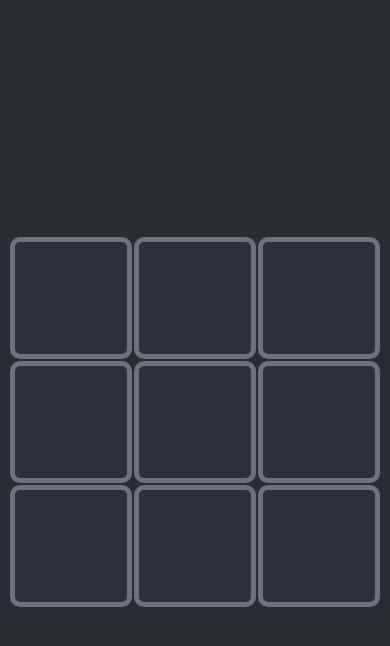
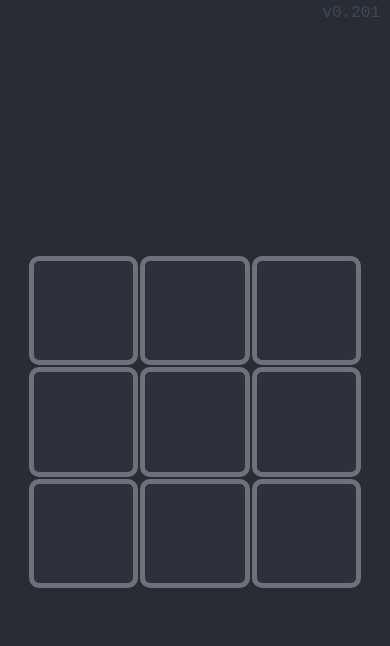
Before and after one commit to jazz-it/tic-tac-toe-ts, a React (Create React App) app: page / in a window 390 px wide. Shown: the top 646 px of the page. Built offline with nearby package versions, Linux system fonts and the light colour scheme.

Commit message:
Add responsiveness, sound effects and fixing bugs

```diff
--- a/package.json
+++ b/package.json
@@ -44,7 +44,6 @@
     ]
   },
   "devDependencies": {
-    "@types/testing-library__jest-dom": "^5.14.5",
     "gh-pages": "^4.0.0"
   }
 }
--- a/public/index.html
+++ b/public/index.html
@@ -24,11 +24,12 @@
       work correctly both with client-side routing and a non-root public URL.
       Learn how to configure a non-root public URL by running `npm run build`.
     -->
-    <title>React App</title>
+    <title>Tic-Tac-Toe in React-TypeScript</title>
   </head>
   <body>
     <noscript>You need to enable JavaScript to run this app.</noscript>
     <div id="root"></div>
+    <div id="version">v0.201</div>
     <!--
       This HTML file is a template.
       If you open it directly in the browser, you will see an empty page.
--- a/src/App.css
+++ b/src/App.css
@@ -43,12 +43,12 @@ td {
   color: rgb(255, 255, 255);
   border: 5px solid rgb(110, 113, 121);
   border-radius: 10px;
-  width: 110px;
-  height: 110px;
-  line-height: 110px;
+  width: 20vmin; /* 20% of the viewport width */
+  height: 20vmin; /* 20% of the viewport height */
+  line-height: 20vmin;
   /* transform: scaleY(1.1); /* adjust the line-height */
   text-align: center;
-  font-size: 90px;
+  font-size: 16vmin;
   border-spacing: 5px;
   background: rgb(44, 49, 60);
 }
@@ -88,6 +88,10 @@ td {
   animation: timeout 5s linear forwards;
 }
 
+.message-box:before {
+  background-color: rgb(83, 83, 83);
+}
+
 .message-box.o:before {
   background-color: rgb(98, 150, 119);
 }
@@ -124,6 +128,15 @@ td {
 
 .winner.x-color {
   color: rgb(177, 50, 101);
+}
+
+#version {
+  position: fixed;
+  top: 0;
+  right: 0;
+  font-family: monospace, monospace;
+  color: rgb(64, 71, 84);
+  padding: 4px 10px;
 }
 
 @keyframes App-logo-spin {
@@ -171,3 +184,21 @@ td {
     width: 0;
   }
 }
+
+@media screen and (max-width: 500px) {
+  td {
+    width: 33vw; /* 33% of the viewport width */
+    height: 33vw; /* 33% of the viewport width */
+    line-height: 33vw;
+    font-size: 25vw;
+    }
+}
+
+@media screen and (max-width: 800px) {
+  td {
+    width: 25vw; /* 27% of the viewport width */
+    height: 25vw; /* 27% of the viewport width */
+    line-height: 25vw;
+    font-size: 20vw;
+  }
+}
--- a/src/App.tsx
+++ b/src/App.tsx
@@ -3,10 +3,10 @@ import './App.css';
 
 class App extends Component {
   componentDidMount() {
+    console.log("componentDidMount");
     const game = new TicTacToe();
     game.init();
   }
-
   render() {
     return (
       <div className="App">
@@ -42,9 +42,12 @@ class TicTacToe {
   cells: NodeListOf<HTMLTableCellElement>;
   gameOver: boolean;
   winningCells: [number, number][];
+  audio: HTMLAudioElement;
 
   private isClicked: boolean;
   private cellClicked = false;
+  private shouldReset = false;
+  private timeoutId: any;
 
   constructor() {
     // Initialize board
@@ -58,11 +61,16 @@ class TicTacToe {
     this.gameOver = false;
     this.isClicked = false;
     this.winningCells = [];
+    this.audio = new Audio();
   }
 
   public init() {
     for (let i = 0; i < this.cells.length; i++) {
       this.cells[i].addEventListener('click', (event) => {
+        console.log("init EventListener: entered!");
+        if (this.gameOver) {
+          return;
+        }
         const row = Math.floor(i / 3);
         const col = i % 3;
         this.play(row, col);
@@ -71,7 +79,7 @@ class TicTacToe {
   }
 
   private showMessage(message: string, winner?: string) {
-    if(!messageDisplayed){
+    if (!messageDisplayed) {
         const messageBox = document.createElement('div');
         messageBox.textContent = message;
         messageBox.classList.add('message-box');
@@ -84,13 +92,16 @@ class TicTacToe {
         okButton.textContent = 'OK';
         okButton.classList.add('ok-button');
         okButton.addEventListener('click', () => {
+            console.log("showMessage EventListener: entered!");
             messageBox.classList.remove("show");
             messageBox.classList.add("hide");
-          setTimeout(()=>{
+            // okButton.removeEventListener('click', this.audio.play);
+            setTimeout(() => {
                 messageBox.remove();
                 this.reset();
                 messageDisplayed = false;
-          },500);
+                clearTimeout(this.timeoutId);
+            }, 500);
         });
         messageBox.appendChild(okButton);
         document.body.appendChild(messageBox);
@@ -98,20 +109,22 @@ class TicTacToe {
         requestAnimationFrame(() => {
             messageBox.classList.add("show");
         });
-        setTimeout(() => {
+        this.timeoutId = setTimeout(() => {
             messageBox.classList.remove("show");
             messageBox.classList.add("hide");
-          setTimeout(()=>{
+            setTimeout(() => {
                 messageBox.remove();
                 this.reset();
                 messageDisplayed = false;
-          },500);
+            }, 500);
         }, 5000);
     }
   }
 
   private play(i: number, j: number) {
+    console.log("play: entered");
     if (this.gameOver || this.board[i][j] !== '') {
+      console.log("play: forced exit");
       return;
     }
     const cell = this.cells[i * 3 + j];
@@ -124,22 +137,69 @@ class TicTacToe {
     }
     cell.classList.add('played');
     // Check for game over
-    const win = this.checkForWin();
-    if (win) {
+    const winningCells = this.checkForWin();
+    if (winningCells.length > 0) {
+      if (winningCells.length > 3) {
+        // After the first win, the audio object is initialized and starts playing in the setTimeout function,
+        // and a new audio object is created and starts playing before the first audio object finishes playing.
+        if (this.audio) {
+          this.audio.pause();
+          this.audio.currentTime = 0;
+        }
+        this.audio.src = "https://cdn.pixabay.com/download/audio/2022/03/15/audio_a0fb2198ef.mp3?filename=winner-bell-game-show-91932.mp3";
+      } else {
+        let winningSong = ["https://cdn.pixabay.com/download/audio/2021/08/04/audio_a233a6ff22.mp3?filename=level-win-6416.mp3",
+          "https://cdn.pixabay.com/download/audio/2021/08/04/audio_12b0c7443c.mp3?filename=success-fanfare-trumpets-6185.mp3",
+          "https://cdn.pixabay.com/download/audio/2021/08/04/audio_a5fa3caf34.mp3?filename=good-6081.mp3",
+          "https://cdn.pixabay.com/download/audio/2022/03/19/audio_1d15b2dd20.mp3?filename=winbanjo-96336.mp3",
+          "https://cdn.pixabay.com/download/audio/2022/03/19/audio_9fcb0e42c2.mp3?filename=windoot-96335.mp3",
+          "https://cdn.pixabay.com/download/audio/2022/03/10/audio_e4dc860bc2.mp3?filename=winmutedguitar-39644.mp3",
+          "https://cdn.pixabay.com/download/audio/2022/03/15/audio_98ebf54723.mp3?filename=win-87020.mp3",
+          "https://cdn.pixabay.com/download/audio/2022/03/10/audio_f211cbbc55.mp3?filename=mission-success-41211.mp3",
+          "https://cdn.pixabay.com/download/audio/2022/03/15/audio_9dd36d9f22.mp3?filename=yay-92370.mp3",
+          "https://cdn.pixabay.com/download/audio/2022/03/10/audio_7cf6c8ec73.mp3?filename=winfretless-39643.mp3"];
+        let randomNumber = Math.floor(Math.random() * winningSong.length);
+        // After the first win, the audio object is initialized and starts playing in the setTimeout function,
+        // and a new audio object is created and starts playing before the first audio object finishes playing.
+        this.audio.src = winningSong[randomNumber];
         this.setWinningCells(this.winningCells);
         this.showMessage(`Player ${this.player} wins!`, this.player);
         this.gameOver = true;
+        this.audio.volume = 0;
+        this.audio.pause();
+        this.audio.currentTime = 0;
+        //Avoid the Promise Error - hack
+        setTimeout(() => {
+          this.audio.volume = 0.8;
+          this.audio.play();
+        }, 150);
+      }
       return;
     } else if (this.checkForTie()) {
+      this.audio.src = "https://cdn.pixabay.com/download/audio/2022/03/10/audio_fd5890b345.mp3?filename=error-2-36058.mp3";
       this.showMessage('Tie game!');
       this.gameOver = true;
+      this.audio.volume = 0;
+      this.audio.pause();
+      //Avoid the Promise Error - hack
+      setTimeout(() => {
+        this.audio.volume = 0.8;
+        this.audio.play();
+      }, 150);
       return;
     } else {
       // Switch players
+      this.audio.src = "https://cdn.pixabay.com/download/audio/2022/03/15/audio_f746cb8177.mp3?filename=cork-85200.mp3";
       this.player = this.player === 'X' ? 'O' : 'X';
+      this.audio.volume = 0;
+      this.audio.pause();
+      //Avoid the Promise Error - hack
+      setTimeout(() => {
+        this.audio.volume = 0.8;
+        this.audio.play();
+      }, 150);
     }
   }
-
   private setWinningCells(winningCells: [number, number][]) {
     for (let i = 0; i < winningCells.length; i++) {
         const [row, col] = winningCells[i];
@@ -153,24 +213,20 @@ class TicTacToe {
     for (let i = 0; i < 3; i++) {
       if (this.board[i][0] === this.player && this.board[i][1] === this.player && this.board[i][2] === this.player) {
         this.winningCells.push([i, 0], [i, 1], [i, 2]);
-        return true;
       }
     }
     for (let j = 0; j < 3; j++) {
       if (this.board[0][j] === this.player && this.board[1][j] === this.player && this.board[2][j] === this.player) {
         this.winningCells.push([0, j], [1, j], [2, j]);
-        return true;
       }
     }
     if (this.board[0][0] === this.player && this.board[1][1] === this.player && this.board[2][2] === this.player) {
       this.winningCells.push([0, 0], [1, 1], [2, 2]);
-      return true;
     }
     if (this.board[0][2] === this.player && this.board[1][1] === this.player && this.board[2][0] === this.player) {
       this.winningCells.push([0, 2], [1, 1], [2, 0]);
-      return true;
     }
-    return false;
+    return this.winningCells;
   }
 
   private checkForTie() {
@@ -181,20 +237,22 @@ class TicTacToe {
             }
         }
     }
-    if (!this.gameOver) {
-      this.gameOver = true;
-    }
     return true;
   }
 
   private reset() {
+    console.log("reset: entered");
     this.board.forEach(row => row.fill(''));
     this.player = 'X';
     this.gameOver = false;
     this.isClicked = false;
     this.winningCells = [];
+    this.audio.pause();
+    this.audio.currentTime = 0;
+    this.audio.src = "";
     this.cells.forEach(cell => {
       cell.classList.remove('x-color', 'played', 'winner');
+      // cell.removeEventListener('click', this.audio.play);
       cell.textContent = '';
     });
   }
@@ -202,9 +260,4 @@ class TicTacToe {
 
 let messageDisplayed = false;
 
-document.addEventListener('DOMContentLoaded', () => {
-  const game = new TicTacToe();
-  game.init();
-});
-
 export default App;
```
Also changed, not shown: 2 other files (tests, documents, lock files or other folders). Lines whose indentation alone changed are shown as unchanged.
